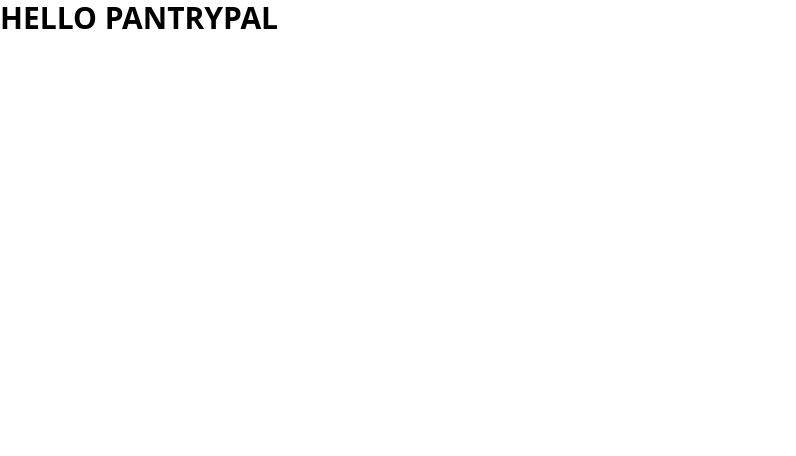
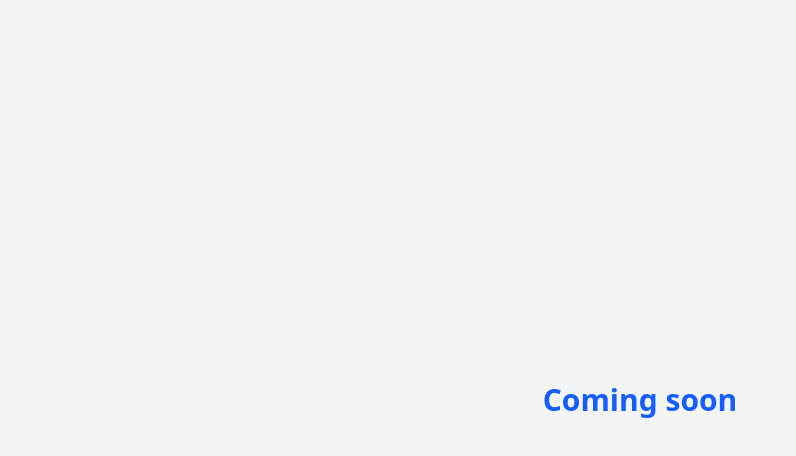
Before and after one commit to abutler911/PantryPal, a React (Vite) app in the folder client/: page / in a window 1280 px wide. Shown: the top 456 px of the page, without its empty margins (0-796 px from the left). Built offline with nearby package versions, Linux system fonts and the light colour scheme.

Commit message:
Add React Router entry so / renders <LandingPage /> with a simple “Coming soon” message.

```diff
--- a/client/package.json
+++ b/client/package.json
@@ -13,6 +13,7 @@
     "@tailwindcss/vite": "^4.1.10",
     "react": "^19.1.0",
     "react-dom": "^19.1.0",
+    "react-router-dom": "^6.30.1",
     "tailwindcss": "^4.1.10"
   },
   "devDependencies": {
--- a/client/src/App.jsx
+++ b/client/src/App.jsx
@@ -1,5 +1,13 @@
+// App.js
+import { Routes, Route } from "react-router-dom";
+import LandingPage from "./LandingPage";
+
 function App() {
-  return <h1 className="text-3xl font-bold uppercase">Hello PantryPal</h1>;
+  return (
+    <Routes>
+      <Route path="/" element={<LandingPage />} />
+    </Routes>
+  );
 }
 
 export default App;
--- /dev/null
+++ b/client/src/LandingPage.jsx
@@ -0,0 +1,9 @@
+export default function LandingPage() {
+  return (
+    <div className="flex items-center justify-center min-h-screen bg-gray-100">
+      <h1 className="text-3xl font-bold text-center text-blue-600">
+        Coming soon
+      </h1>
+    </div>
+  );
+}
--- a/client/src/main.jsx
+++ b/client/src/main.jsx
@@ -1,10 +1,13 @@
 import { StrictMode } from "react";
 import { createRoot } from "react-dom/client";
+import { BrowserRouter } from "react-router-dom";
 import "./styles/globals.css";
 import App from "./App.jsx";
 
 createRoot(document.getElementById("root")).render(
   <StrictMode>
-    <App />
+    <BrowserRouter>
+      <App />
+    </BrowserRouter>
   </StrictMode>
 );
--- a/package.json
+++ b/package.json
@@ -1,4 +1,3 @@
-
 {
   "name": "pantrypal",
   "version": "0.1.0",
@@ -15,5 +14,8 @@
   },
   "devDependencies": {
     "concurrently": "^8.2.0"
+  },
+  "dependencies": {
+    "mongodb": "^6.17.0"
   }
 }
```
Also changed, not shown: 1 other file (tests, documents, lock files or other folders).
